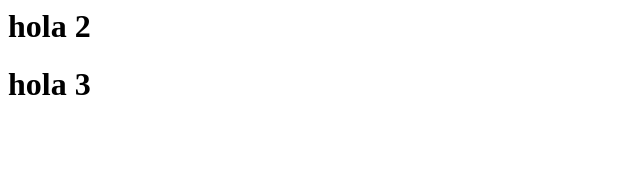
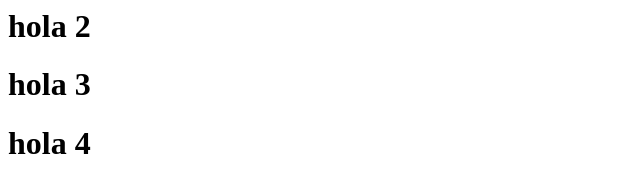
Before and after one commit to angelesvalencia/portafolio, a plain HTML site: page index.html in a window 1280 px wide. Shown: the whole page, without its empty margins (0-640 px from the left). Drawn offline with Linux system fonts and the light colour scheme.

Commit message:
otra liena mas

```diff
--- a/index.html
+++ b/index.html
@@ -1,2 +1,3 @@
 <h1>hola 2</h1>
 <h1>hola 3</h1>
+<h1>hola 4</h1>
```
